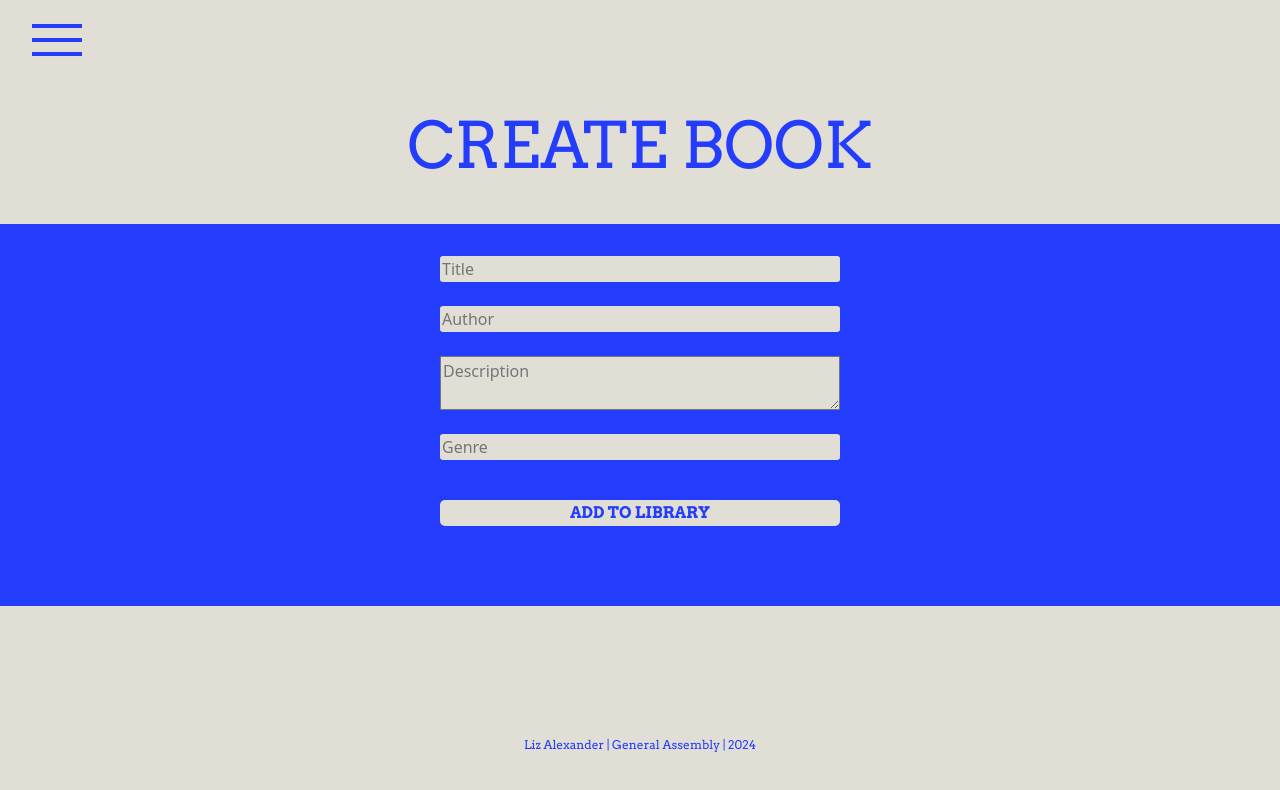
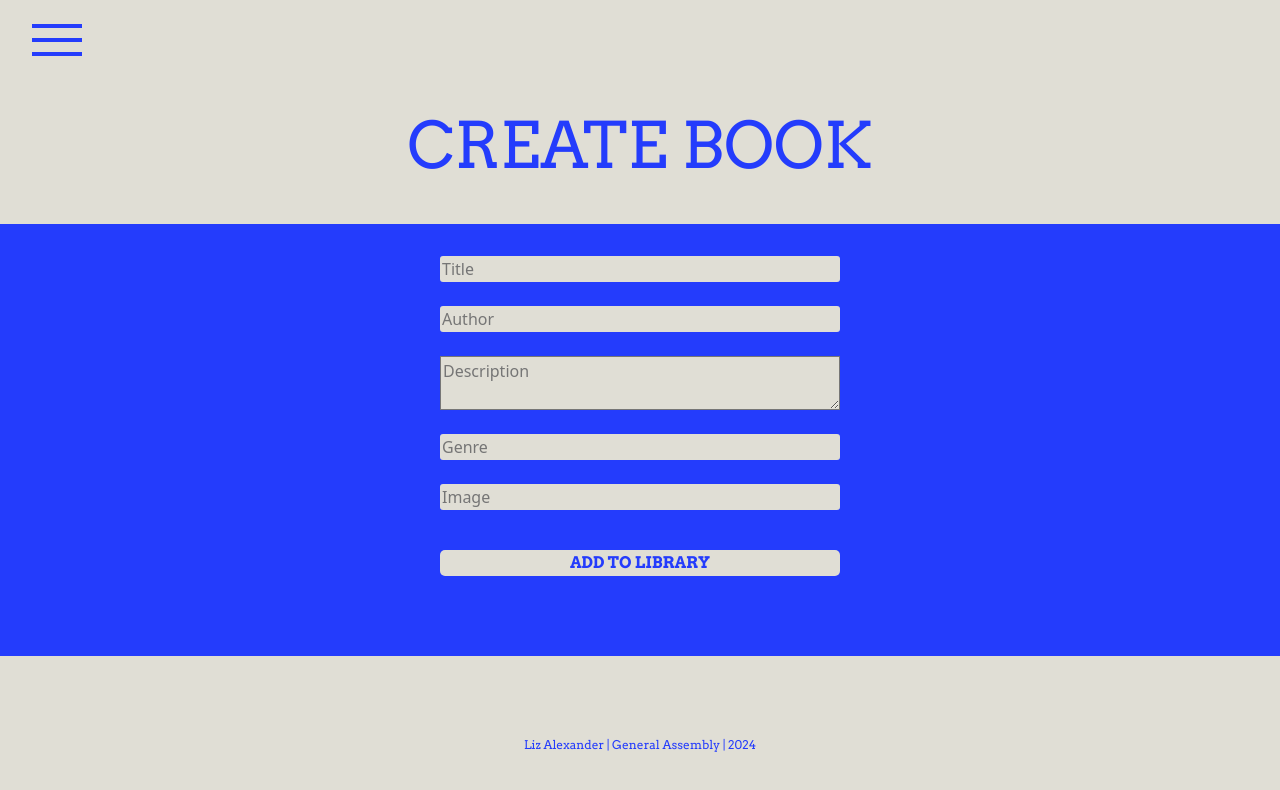
Before and after one commit to lizalex7/the_book_club, a React (Vite) app in the folder client/: page /books/create in a window 1280 px wide. Shown: the top 790 px of the page. Built offline with nearby package versions, Linux system fonts and the light colour scheme.

Commit message:
updated create book to allow for image upload

```diff
--- a/client/src/components/BookCreate.jsx
+++ b/client/src/components/BookCreate.jsx
@@ -26,6 +26,8 @@ export default function BookCreate(){
         <textarea name="description" placeholder='Description'></textarea><br></br>
         <label hidden htmlFor="genre">Genre</label>
         <input type="text" name="genre" placeholder='Genre' /><br></br>
+        <label hidden htmlFor="image">Image</label>
+        <input type="text" name="image" placeholder='Image' /><br></br>
         {res?.statusText && <p className='danger bold mt-4'>{res.statusText}</p>}
         <button className="form-btn" type="submit">ADD TO LIBRARY</button>
       </Form>
```
